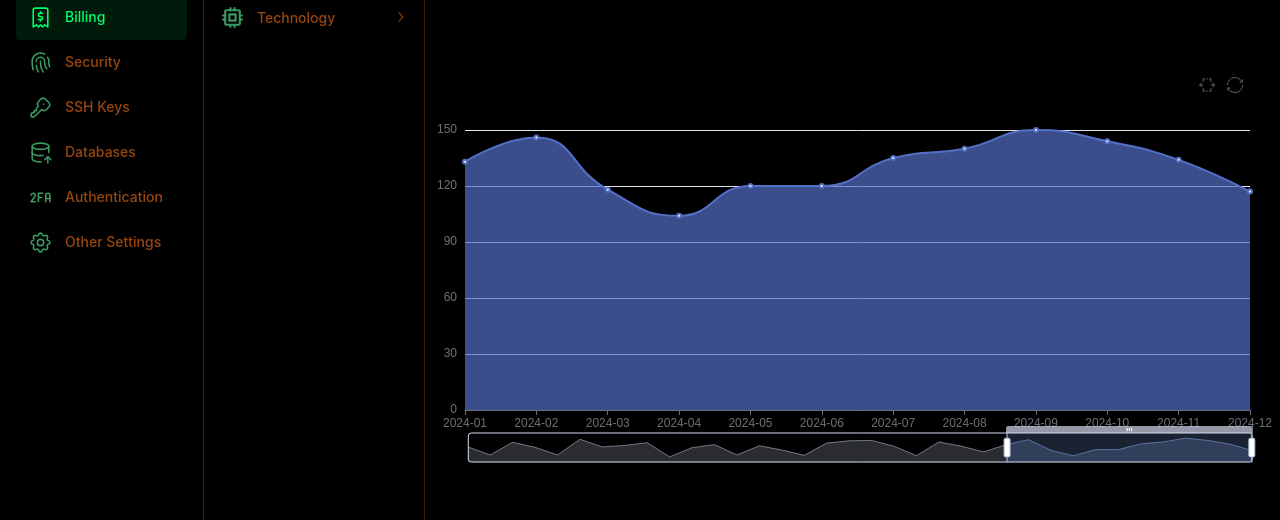
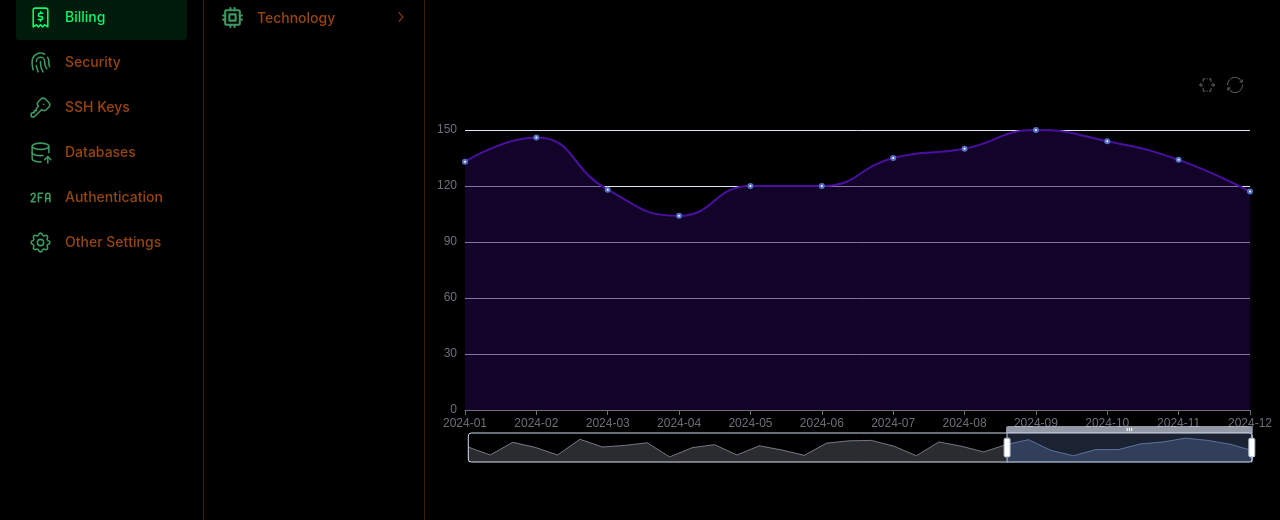
Before and after one commit to ShadowJak/personal-site, a React (Vite) app: page / in a window 1280 px wide. Shown: the part 130-650 px from the top of the page. Built offline with nearby package versions, Linux system fonts and the light colour scheme.

Commit message:
line still wrong

```diff
--- a/package.json
+++ b/package.json
@@ -16,6 +16,7 @@
     "@mantine/hooks": "^8.0.0",
     "@mantinex/mantine-logo": "^2.0.0",
     "@tabler/icons-react": "^3.31.0",
+    "chroma-js": "^3.1.2",
     "echarts": "^5.6.0",
     "echarts-for-react": "^3.0.2",
     "react": "^19.1.0",
@@ -23,6 +24,7 @@
   },
   "devDependencies": {
     "@eslint/js": "^9.25.0",
+    "@types/chroma-js": "^3.1.1",
     "@types/react": "^19.1.2",
     "@types/react-dom": "^19.1.2",
     "@vitejs/plugin-react": "^4.4.1",
--- a/src/components/StockBrushChart/StockBrushChart.tsx
+++ b/src/components/StockBrushChart/StockBrushChart.tsx
@@ -2,7 +2,8 @@ import { useEffect, useRef, useCallback, useState } from 'react';
 import ReactECharts from 'echarts-for-react';
 import type { ECharts, EChartsOption } from 'echarts';
 import { fencePost } from '../../utils/utils';
-import { TimespanInMonths } from '../../utils/consts';
+import { electricIndigo, pumpkin, TimespanInMonths } from '../../utils/consts';
+import chroma from 'chroma-js';
 
 const stockData: { date: string; price: number }[] = Array.from(
     { length: 36 },
@@ -116,8 +117,19 @@ export const StockBrushChart = () => {
                 smooth: true,
                 lineStyle: {
                     width: 2,
+                    color: chroma.mix(electricIndigo[5], '#000000', 0.6).hex(),
+                    // color: 'red',
                 },
-                areaStyle: {},
+                areaStyle: {
+                    color: chroma.mix(electricIndigo[5], '#000000', 0.9).hex(),
+                    opacity: 0.5,
+                },
+                emphasis: {
+                    areaStyle: {
+                        color: chroma.mix(electricIndigo[5], '#000000', 0.9).hex(),
+                        opacity: 0.5,
+                    }
+                },
                 animation: false,
             },
         ],
--- a/src/mixin.scss
+++ b/src/mixin.scss
@@ -17,9 +17,6 @@
 $dark-bg-color: color-mix(in srgb, var(--mantine-color-electricIndigo-5) 0%, black);
 $medium-bg-color: color-mix(in srgb, var(--mantine-color-electricIndigo-5) 0%, black);
 
-// $dark-bg-color: var(--mantine-color-dark-9);
-// $medium-bg-color: var(--mantine-color-dark-9);
-
 $link-hover-bg-color: color-mix(in srgb, var(--mantine-color-pumpkin-5) 10%, transparent);
 $link-hover-color: var(--mantine-color-white);
 $link-color: color-mix(in srgb, var(--mantine-color-pumpkin-5) 60%, black);
```
Also changed, not shown: 1 other file (tests, documents, lock files or other folders).
